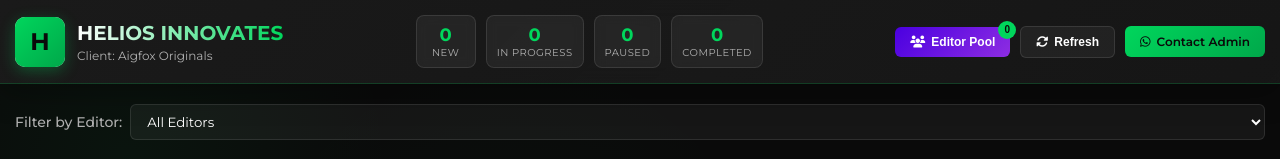
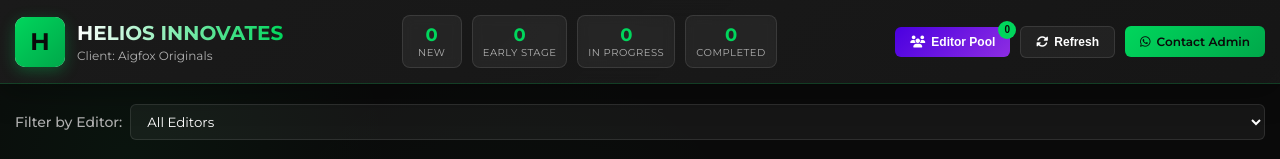
Before and after one commit to abhiramkrishna477/projecttracker, a plain HTML site: page index.html in a window 1280 px wide. Shown: the top 159 px of the page. Drawn offline with Linux system fonts and the light colour scheme; no server answers; placeholder pictures from the web are drawn by us.

Commit message:
Update index.html
chnaged in stats container

```diff
--- a/index.html
+++ b/index.html
@@ -748,11 +748,11 @@
                 </div>
                 <div class="stat-item">
                     <div class="stat-value" id="stat-in-progress">0</div>
-                    <div class="stat-label">In Progress</div>
+                    <div class="stat-label">Early Stage</div>
                 </div>
                 <div class="stat-item">
                     <div class="stat-value" id="stat-paused">0</div>
-                    <div class="stat-label">Paused</div>
+                    <div class="stat-label">In Progress</div>
                 </div>
                 <div class="stat-item">
                     <div class="stat-value" id="stat-completed">0</div>
```
